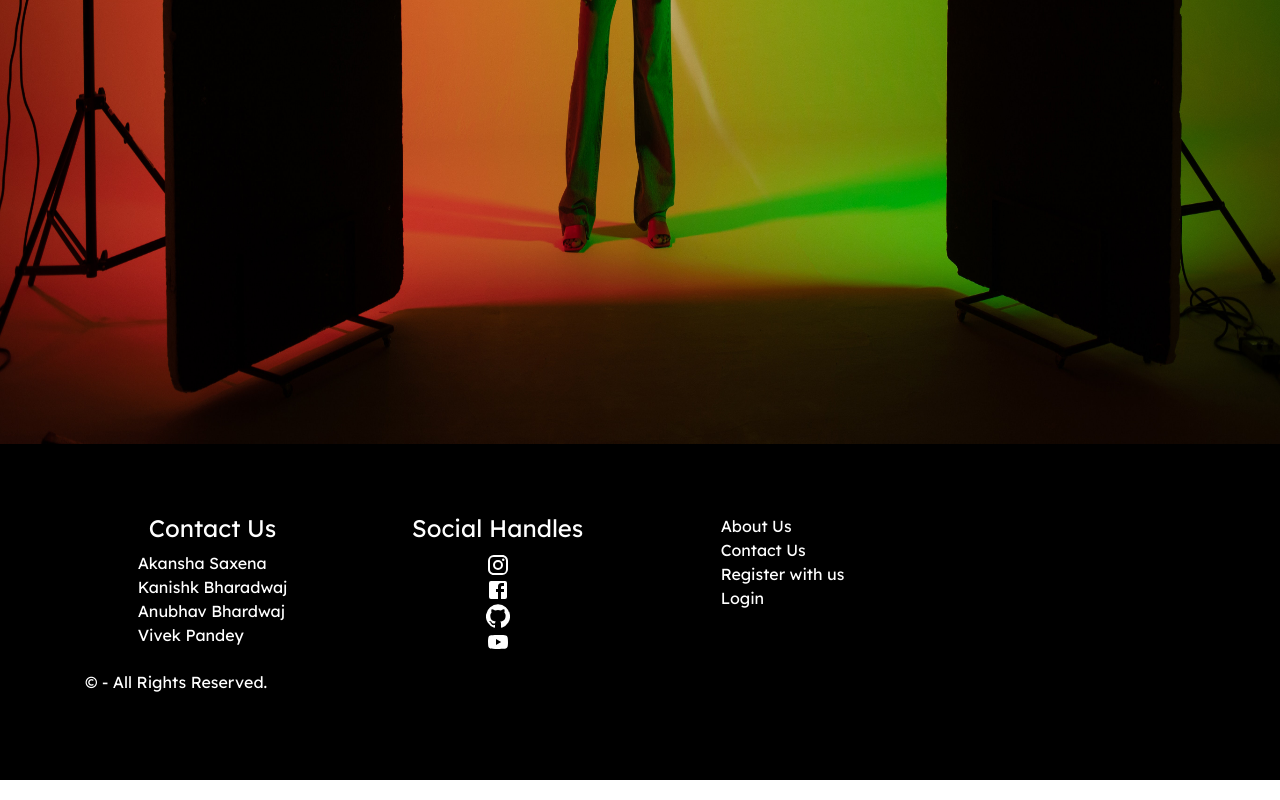
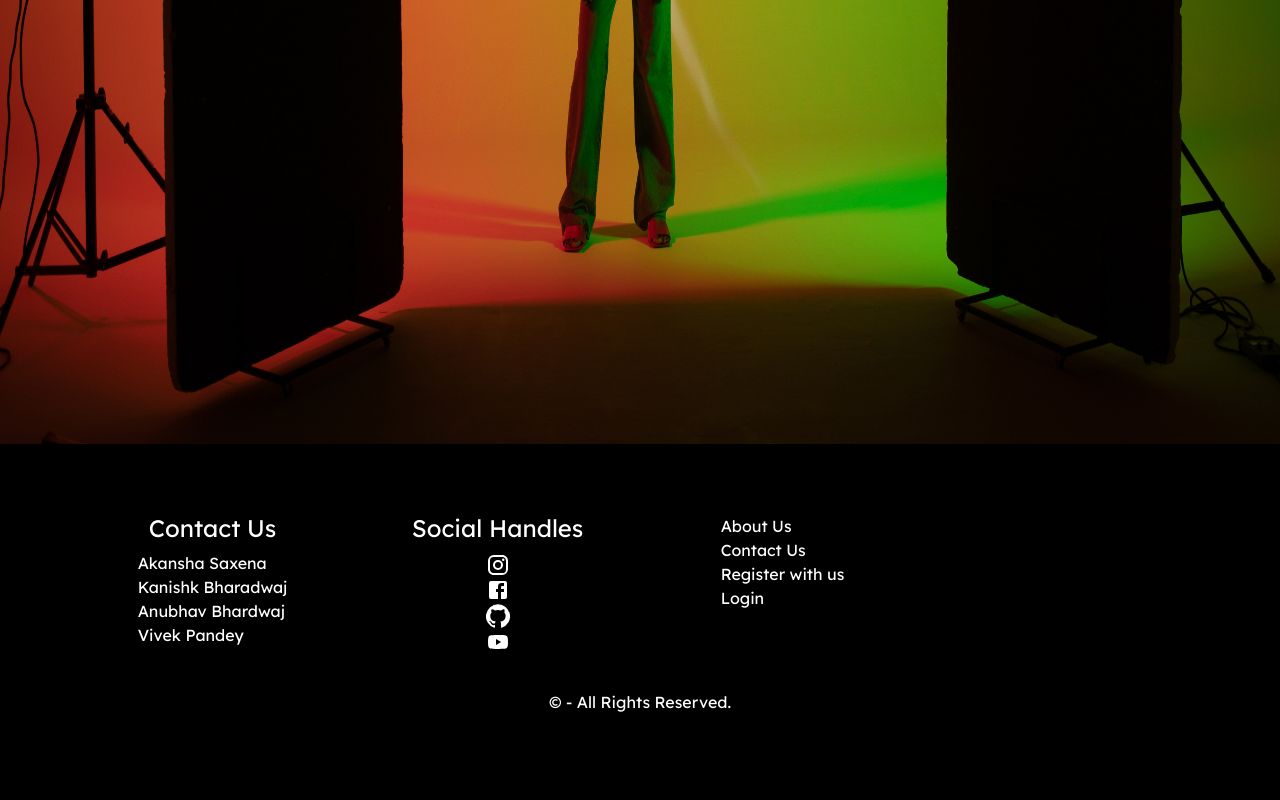
Before and after one commit to coderkabh/Show_My_Folio, a React (Create React App) app: page / in a window 1280 px wide. Shown: the part 858-1658 px from the top of the page. Built offline with nearby package versions, Linux system fonts and the light colour scheme.

Commit message:
Footer styling done

```diff
--- a/src/Components/Footer.js
+++ b/src/Components/Footer.js
@@ -43,7 +43,7 @@ function Footer() {
                         </div>
                     </div>
 
-                    <div className="fooer-bottom">
+                    <div className="footer-bottom">
                         <p className="copyright">
                             &copy;{new Date().getFullYear} - All Rights Reserved.
                         </p>
--- a/src/component-Styles/Footer.css
+++ b/src/component-Styles/Footer.css
@@ -17,10 +17,12 @@
   flex-direction: column;
   align-items: center;
 }
-.fooer-bottom {
+.footer-bottom {
   align-items: center;
 }
 .copyright {
   align-items: center;
   justify-content: center;
+  text-align: center;
+  padding-top: 20px;
 }
```
